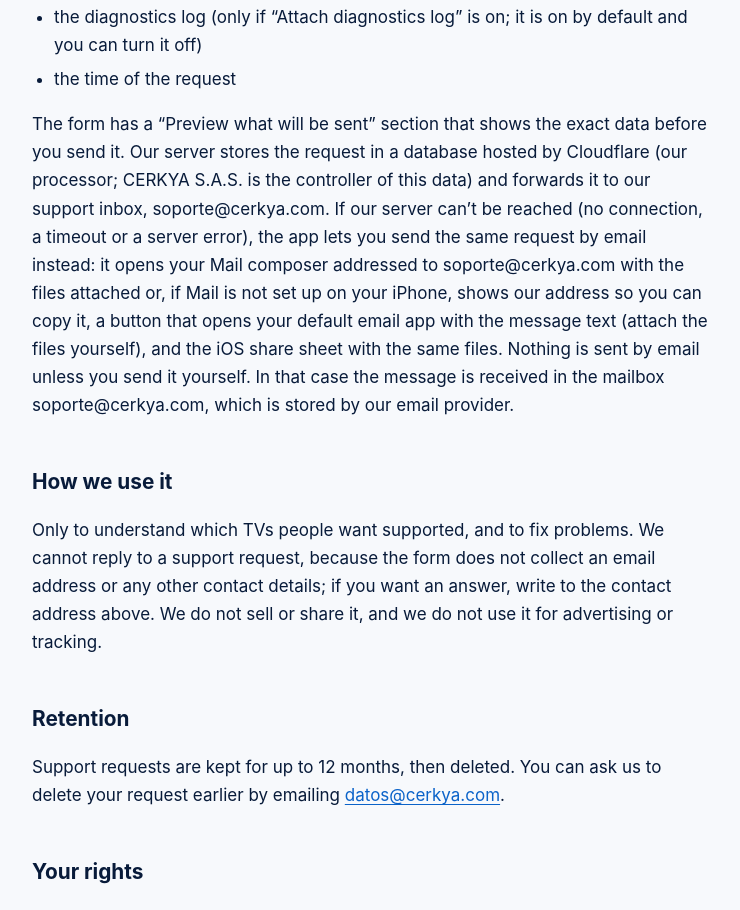
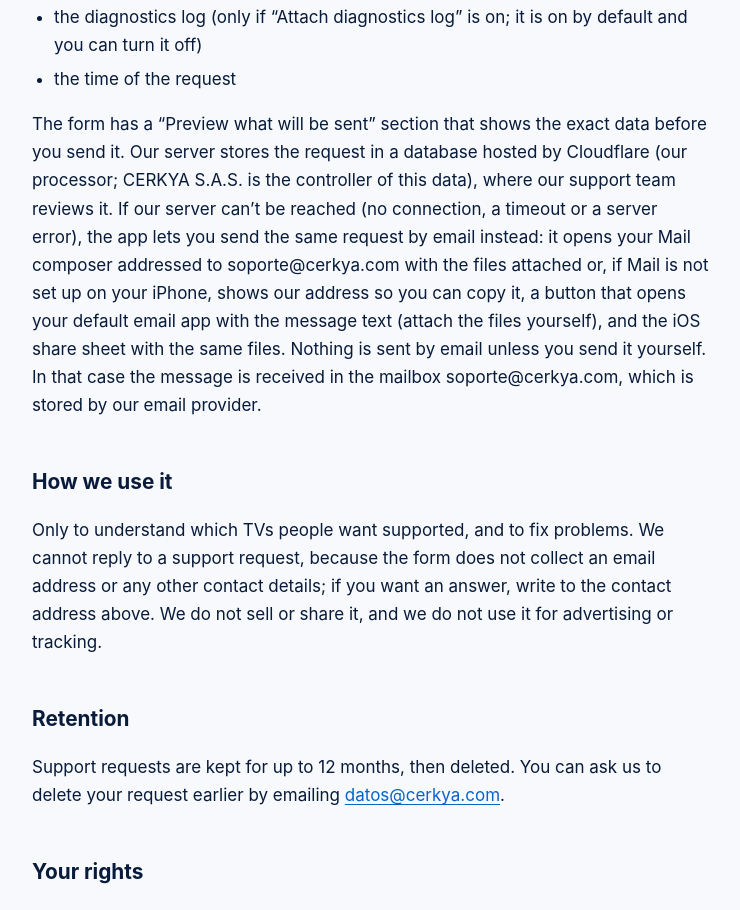
Before and after one commit to cerkya/cerkya-remote-legal, a plain HTML site: page privacy/en/index.html in a window 1280 px wide. Shown: the part 1678-2588 px from the top of the page, without its empty margins (268-1008 px from the left). Drawn offline with Linux system fonts and the light colour scheme.

Commit message:
docs: support requests are stored on our server, not forwarded by email

```diff
--- a/privacy/en/index.html
+++ b/privacy/en/index.html
@@ -37,7 +37,7 @@
 <li>the list of other TVs the app detected on your network (brand, model, name and the technical signals that identified them, without IP addresses)</li>
 <li>the diagnostics log (only if &ldquo;Attach diagnostics log&rdquo; is on; it is on by default and you can turn it off)</li>
 <li>the time of the request</li></ul>
-<p>The form has a &ldquo;Preview what will be sent&rdquo; section that shows the exact data before you send it. Our server stores the request in a database hosted by Cloudflare (our processor; CERKYA S.A.S. is the controller of this data) and forwards it to our support inbox, soporte@cerkya.com. If our server can&rsquo;t be reached (no connection, a timeout or a server error), the app lets you send the same request by email instead: it opens your Mail composer addressed to soporte@cerkya.com with the files attached or, if Mail is not set up on your iPhone, shows our address so you can copy it, a button that opens your default email app with the message text (attach the files yourself), and the iOS share sheet with the same files. Nothing is sent by email unless you send it yourself. In that case the message is received in the mailbox soporte@cerkya.com, which is stored by our email provider.</p>
+<p>The form has a &ldquo;Preview what will be sent&rdquo; section that shows the exact data before you send it. Our server stores the request in a database hosted by Cloudflare (our processor; CERKYA S.A.S. is the controller of this data), where our support team reviews it. If our server can&rsquo;t be reached (no connection, a timeout or a server error), the app lets you send the same request by email instead: it opens your Mail composer addressed to soporte@cerkya.com with the files attached or, if Mail is not set up on your iPhone, shows our address so you can copy it, a button that opens your default email app with the message text (attach the files yourself), and the iOS share sheet with the same files. Nothing is sent by email unless you send it yourself. In that case the message is received in the mailbox soporte@cerkya.com, which is stored by our email provider.</p>
 <h2>How we use it</h2>
 <p>Only to understand which TVs people want supported, and to fix problems. We cannot reply to a support request, because the form does not collect an email address or any other contact details; if you want an answer, write to the contact address above. We do not sell or share it, and we do not use it for advertising or tracking.</p>
 <h2>Retention</h2>
```
Also changed, not shown: privacy/index.html (+1 -1 lines).
